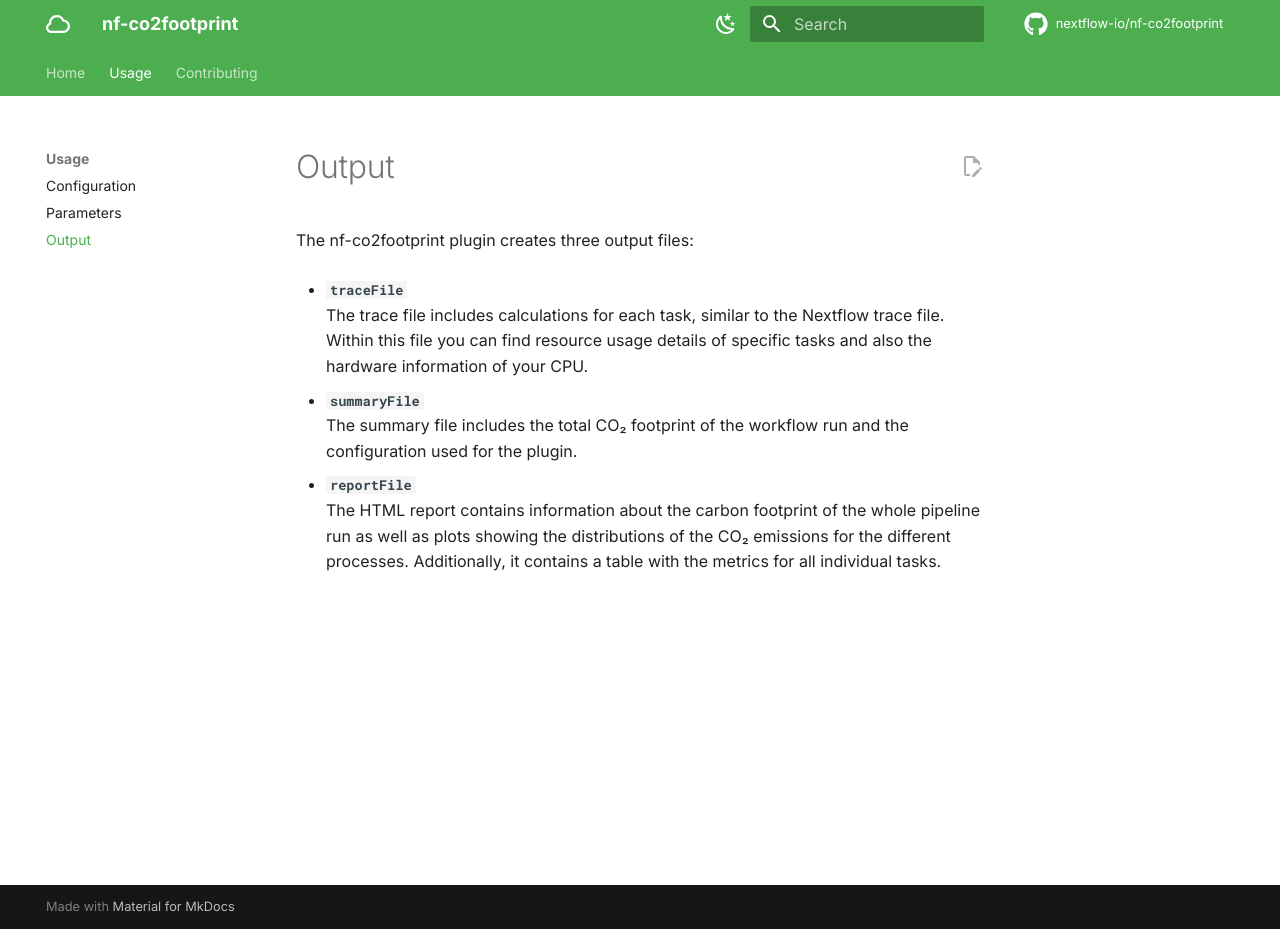
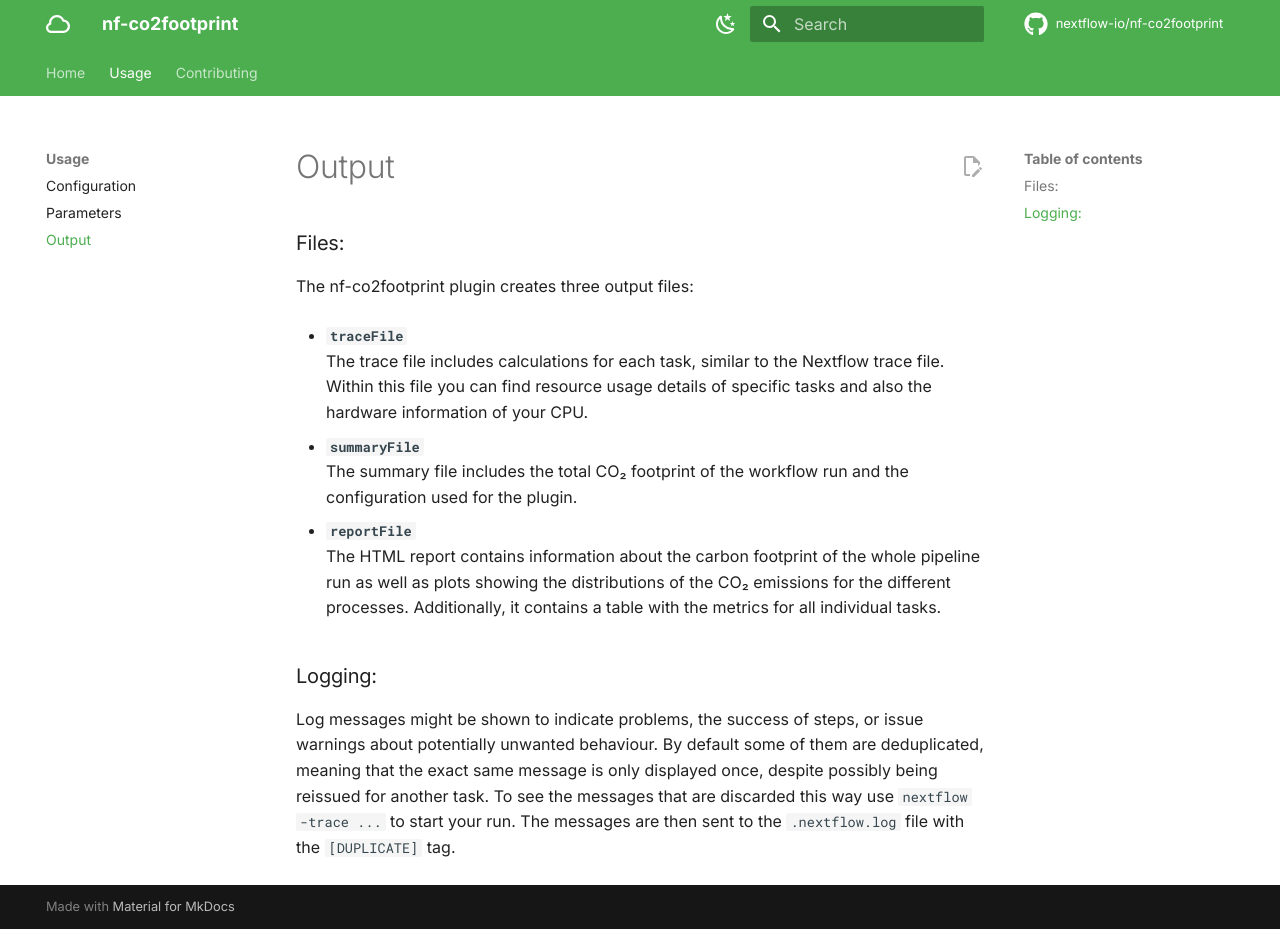
Before and after one commit to nextflow-io/nf-co2footprint, an MkDocs documentation site: the page built from docs/usage/output.md, in a window 1280 px wide and 929 px high. Built offline with MkDocs 1.6.1 and Material for MkDocs 9.7.7, drawn with Linux system fonts in a browser that asks for light colours; comment, search, counter and statistics services are not loaded.

Commit message:
Documentation: Added logging behaviour to documentation
Signed-off-by: JosuaCarl <josua.carl@uni-tuebingen.de>

```diff
--- a/docs/usage/output.md
+++ b/docs/usage/output.md
@@ -2,6 +2,8 @@
 title: Output
 description: Output of the nf-co2footprint plugin.
 ---
+
+### Files:
 
 The nf-co2footprint plugin creates three output files:
 
@@ -13,3 +15,6 @@ The nf-co2footprint plugin creates three output files:
 
 - **`reportFile`**
   The HTML report contains information about the carbon footprint of the whole pipeline run as well as plots showing the distributions of the CO₂ emissions for the different processes. Additionally, it contains a table with the metrics for all individual tasks.
+
+### Logging:
+Log messages might be shown to indicate problems, the success of steps, or issue warnings about potentially unwanted behaviour. By default some of them are deduplicated, meaning that the exact same message is only displayed once, despite possibly being reissued for another task. To see the messages that are discarded this way use `nextflow -trace ...` to start your run. The messages are then sent to the `.nextflow.log` file with the `[DUPLICATE]` tag.
```
